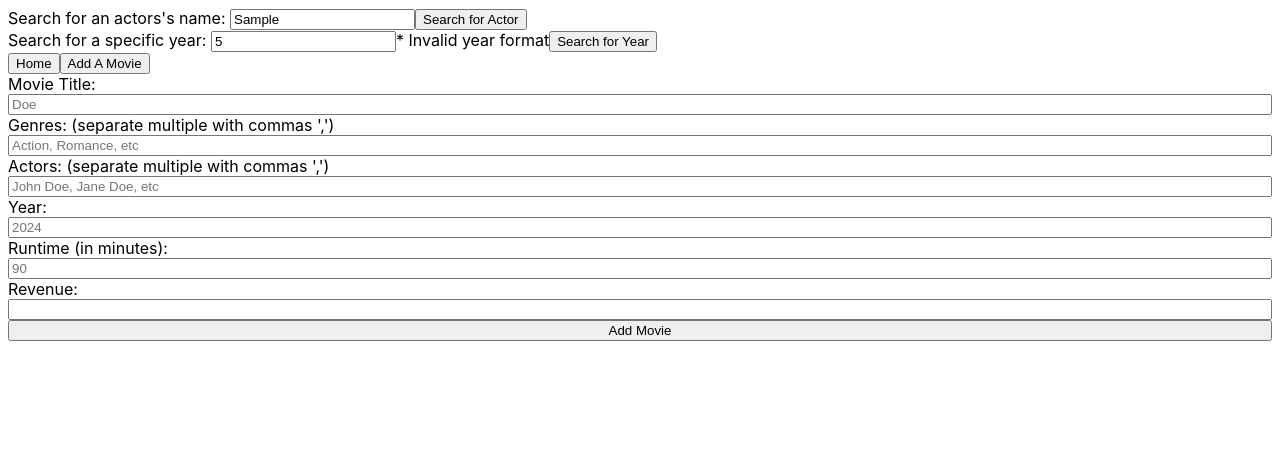
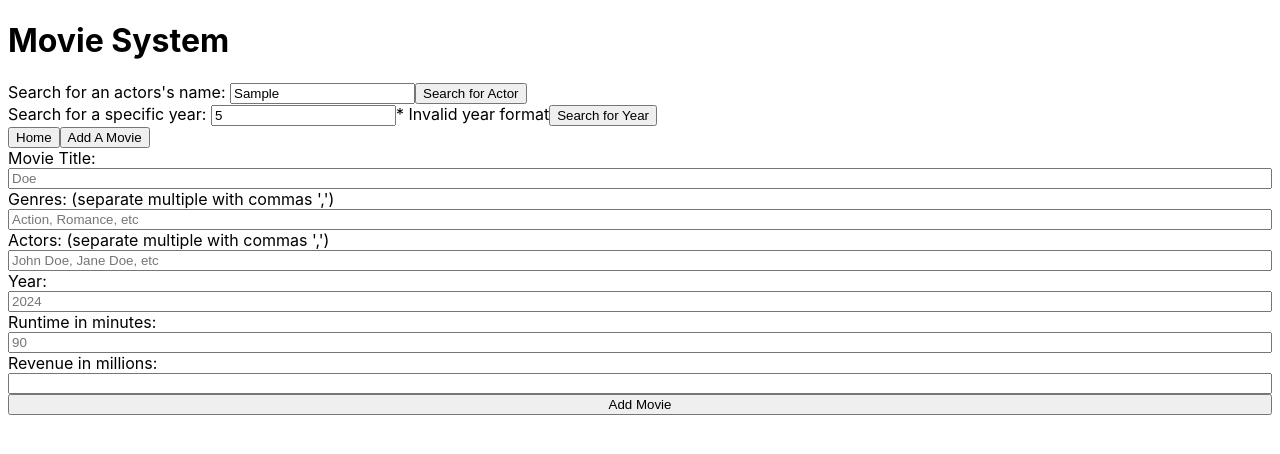
Before and after one commit to AdrianCharron-theIceflame/React_And_Express, a React (Create React App) app in the folder acharronH30A02/client/: page / in a window 1280 px wide. Both pictures are taken after typing "Sample", "5" into the empty fields and a click on the button "Add A Movie". Shown: the top 454 px of the page. Built offline with nearby package versions, Linux system fonts and the light colour scheme; no server answers.

Commit message:
Semantically relevant clickable; Started styling

```diff
--- a/acharronH30A02/client/src/Components/App.tsx
+++ b/acharronH30A02/client/src/Components/App.tsx
@@ -87,6 +87,8 @@ function App() {
       setSelectedActor(name)
     }
     else setSelectedActor(null)
+    setCurrentScreen(main)
+    window.scrollTo(0,0)
   }
 
   /**
@@ -99,6 +101,8 @@ function App() {
     if (year)
       setSelectedYear(year)
     else setSelectedYear(null)
+    setCurrentScreen(main)
+    window.scrollTo(0,0)
   }
 
   /**
@@ -110,14 +114,19 @@ function App() {
     setCurrentScreen(button.value)
     setSelectedActor(null)
     setSelectedYear(null)
+    window.scrollTo(0,0)
   }
 
   return (
     <div className='app'>
+      <header id="topBar">
+        <h1>Movie System</h1>
         <ActorSelect searchActor={searchActor} />
         <YearSelect searchYear={searchYear} />
         <button onClick={chooseCurrentScreen} value={main}>Home</button>
         <button onClick={chooseCurrentScreen} value={form}>Add A Movie</button>
+      </header>
+      <main>
         {currentScreen === main ?
           <SelectorContext.Provider value={{ chooseMovie: chooseMovie }}>
             {(selectedMovie === null) && (moviesArr.length > 0) ?
@@ -129,6 +138,7 @@ function App() {
           </SelectorContext.Provider> :
           <MovieAdd />
         }
+      </main>
     </div>
   );
 }
--- a/acharronH30A02/client/src/Components/List.tsx
+++ b/acharronH30A02/client/src/Components/List.tsx
@@ -8,7 +8,7 @@ export default function List(props: ListPropsType) {
         <div className="list">
             {yearSelected ? <h3>Year {movies[0].Year}</h3> : selectedActor ? <h3>Search results for: {selectedActor}</h3> : null}
             <ul>
-                {movies.map(el => (<li key={el.Key} onClick={() => { chooseMovie(el.Key) }}>{el.Title} {yearSelected ? null : `from ${el.Year}`}</li>))}
+                {movies.map(el => (<li key={el.Key} ><a href={`/#${el.Key}`} onClick={() => { chooseMovie(el.Key) }}>{el.Title} {yearSelected ? null : `from ${el.Year}`}</a></li>))}
             </ul>
         </div>
     )
--- a/acharronH30A02/client/src/Components/MovieAdd.tsx
+++ b/acharronH30A02/client/src/Components/MovieAdd.tsx
@@ -151,10 +151,10 @@ export default function MovieAdd() {
                 <label htmlFor="year">Year:</label>
                 <input className={yearBoundsErr || yearNaNErr ? errClass : ``} onChange={onYearChange} placeholder={`${currentYear}`} type="number" name="year" id="year" />
                 <label className="err">{yearNaNErr ? `* Year must be a number and cannot be empty` : yearBoundsErr ? `* Year must be between 1920 and ${currentYear}` : null}</label>
-                <label htmlFor="runtime">Runtime (in minutes):</label>
+                <label htmlFor="runtime">Runtime in minutes:</label>
                 <input className={runtimeErr ? errClass : ``} onChange={onRuntimeChange} placeholder="90" type="text" name="runtime" id="runtime" />
                 <label className="err">{runtimeErr ? `* Runtime must be a number and cannot be empty` : null}</label>
-                <label htmlFor="revenue">Revenue:</label>
+                <label htmlFor="revenue">Revenue in millions:</label>
                 <input className={revenueErr ? errClass : ``} onChange={onRevenueChange} type="text" name="revenue" id="revenue" />
                 <label className="err">{revenueErr ? `* Runtime must be a number and cannot be empty` : null}</label>
                 <input type="submit" value="Add Movie" />
--- a/acharronH30A02/client/src/Styles/App.css
+++ b/acharronH30A02/client/src/Styles/App.css
@@ -1,4 +1,4 @@
-.list li:hover {
+.list li a:hover {
     background-color: #fef8a0;
 }
 
@@ -6,3 +6,14 @@ form {
     display: flex;
     flex-flow: column;
 }
+
+header#topBar{
+    position: sticky;
+    top: 0;
+    z-index: 1;
+    background-color: white;
+}
+
+main {
+    z-index: 0;
+}
```
Lines whose indentation alone changed are shown as unchanged.
